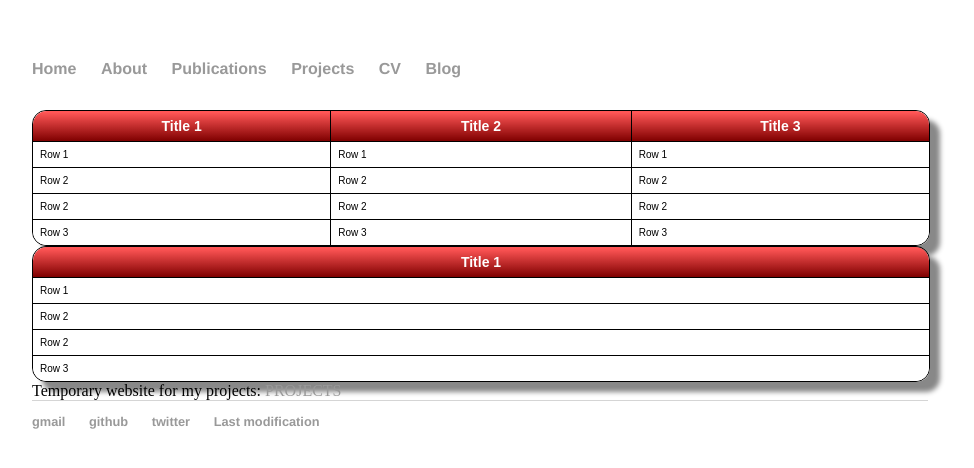
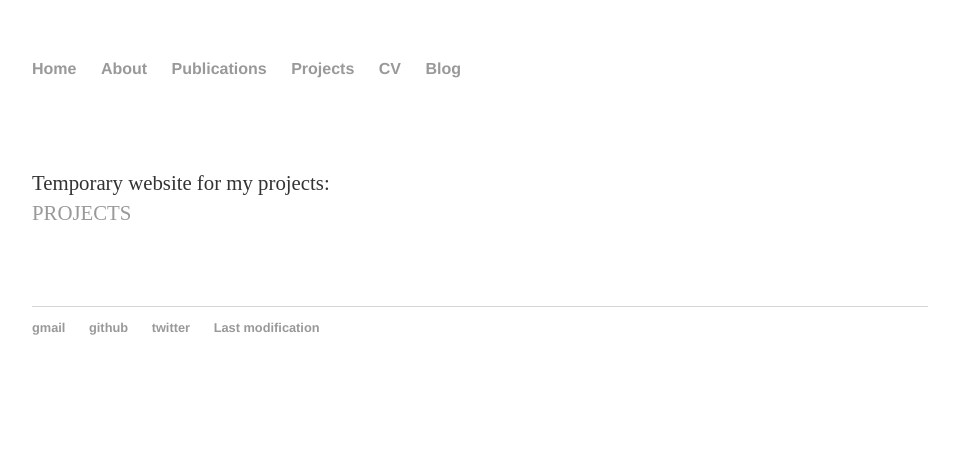
Before and after one commit to mxochicale/mxochicale.github.io, a Jekyll site: the page built from projects/index.html, in a window 1280 px wide. Shown: the top 468 px of the page, without its empty margins (160-1134 px from the left). Built offline with Jekyll 4.4.1, drawn with Linux system fonts in a browser that asks for light colours.

Commit message:
projects

```diff
--- a/projects/index.html
+++ b/projects/index.html
@@ -4,103 +4,11 @@ title:
 ---
 	<h1>{{ page.title }}</h1>
 
-
-
-	<div class="CSSTableGenerator" >
-                <table >
-                    <tr>
-                        <td>
-                            Title 1
-                        </td>
-                        <td >
-                            Title 2
-                        </td>
-                        <td>
-                            Title 3
-                        </td>
-                    </tr>
-                    <tr>
-                        <td >
-                            Row 1
-                        </td>
-                        <td>
-                            Row 1
-                        </td>
-                        <td>
-                            Row 1
-                        </td>
-                    </tr>
-                    <tr>
-                        <td >
-                            Row 2
-                        </td>
-                        <td>
-                            Row 2
-                        </td>
-                        <td>
-                            Row 2
-                        </td>
-                    </tr>
-                    <tr>
-                        <td >
-                            Row 2
-                        </td>
-                        <td>
-                            Row 2
-                        </td>
-                        <td>
-                            Row 2
-                        </td>
-                    </tr>
-                    <tr>
-                        <td >
-                            Row 3
-                        </td>
-                        <td>
-                            Row 3
-                        </td>
-                        <td>
-                            Row 3
-                        </td>
-                    </tr>
-                </table>
-            </div>
-
-
-
-						<div class="CSSTableGenerator" >
-					                <table >
-					                    <tr>
-					                        <td>
-					                            Title 1
-					                        </td>
-					                    </tr>
-					                    <tr>
-					                        <td >
-					                            Row 1
-					                        </td>
-					                    </tr>
-					                    <tr>
-					                        <td >
-					                            Row 2
-					                        </td>
-					                    </tr>
-					                    <tr>
-					                        <td >
-					                            Row 2
-					                        </td>
-					                    </tr>
-					                    <tr>
-					                        <td >
-					                            Row 3
-					                        </td>
-					                    </tr>
-					                </table>
-					            </div>
-
-
-
-
-	Temporary website for my projects:
-
-	<a href="https://sites.google.com/site/perezxochicale/projects"> PROJECTS </a>
+<p>
+<br>
+<br>
+	Temporary website for my projects:<br>
+	<a href="https://sites.google.com/site/perezxochicale/projects"> PROJECTS </a><br>
+<br>
+<br>
+</p>
```
